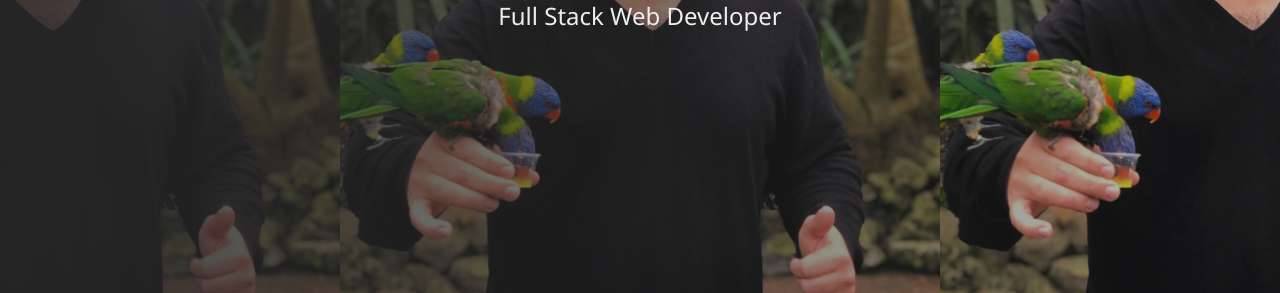
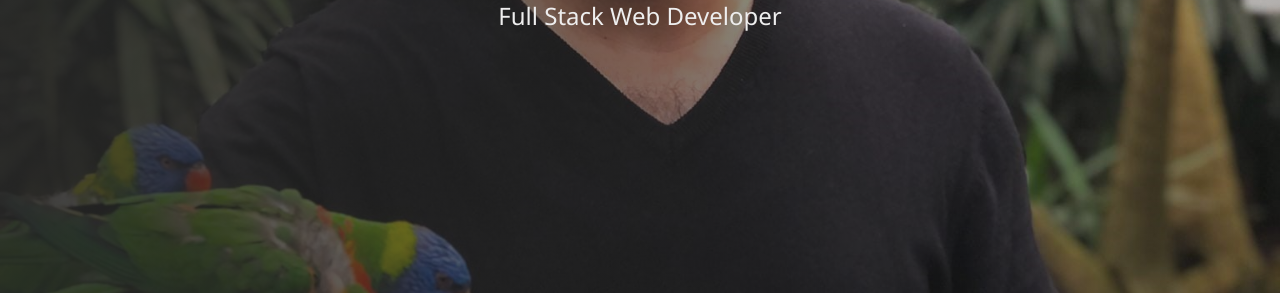
Before and after one commit to Sait-Bozteke/Sass-Project, a plain HTML site: page Sass Project/index.html in a window 1280 px wide. Shown: the part 453-746 px from the top of the page. Drawn offline with Linux system fonts and the light colour scheme.

Commit message:
file added

```diff
--- a/Sass Project/css/main.css
+++ b/Sass Project/css/main.css
@@ -10,11 +10,11 @@
 .home-bgImg-container {
   height: 100vh;
   width: 100%;
-  background: -webkit-gradient(linear, left top, right top, from(rgba(39, 39, 39, 0.9)), to(rgba(39, 39, 39, 0.3))), url("../img/1.jpg");
+  /* background: -webkit-gradient(linear, left top, right top, from(rgba(39, 39, 39, 0.9)), to(rgba(39, 39, 39, 0.3))), url("../img/1.jpg"); */
   background: linear-gradient(to right, rgba(39, 39, 39, 0.9), rgba(39, 39, 39, 0.3)), url("../img/1.jpg");
   background-position: center;
-  background-size: contain;
-  /* background-repeat: no-repeat; */
+  background-size: cover;
+
 
 }
 
```
